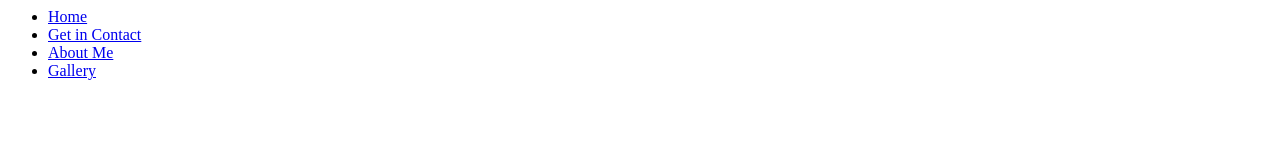
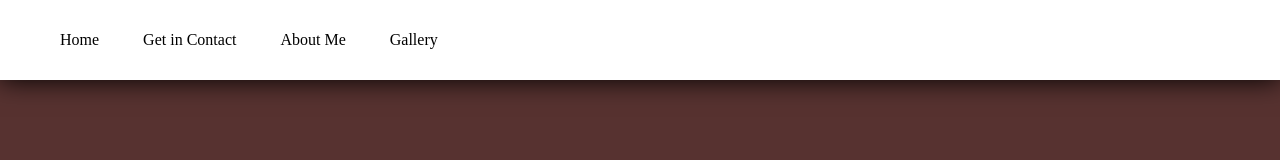
Before and after one commit to ashattack/Portfolio-project, a plain HTML site: page index.html in a window 1280 px wide. Drawn offline with Linux system fonts and the light colour scheme.

Commit message:
navigation

```diff
--- a/index.html
+++ b/index.html
@@ -4,6 +4,9 @@
         <link rel="stylesheet"
               href="styles.css" >
 
+    </head>
+
+    <body>
         <header>
             <nav>
                 <ul>
@@ -15,8 +18,7 @@
             </nav>
         </header>
 
-    </head>
-    <body>
+<h1> Melissa Ashton Photography</h1>
 
     </body>
 </html>
--- a/styles.css
+++ b/styles.css
@@ -0,0 +1,30 @@
+header {
+    background-color: white;
+    position: fixed;
+    top: 0;
+    left: 0;
+    right: 0;
+    height: 80px;
+    display: flex;
+    align-items: center;
+    box-shadow: 0 0 25px 0 black;
+
+}
+
+header * {
+    display: inline;
+}
+
+header li {
+    margin: 20px;
+}
+
+header li a {
+    color: black;
+    text-decoration: none;
+
+}
+
+body {
+    background-color: #573230;
+}
```
Lines whose indentation alone changed are shown as unchanged.
